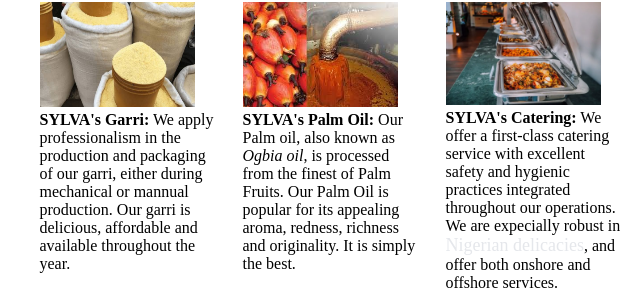
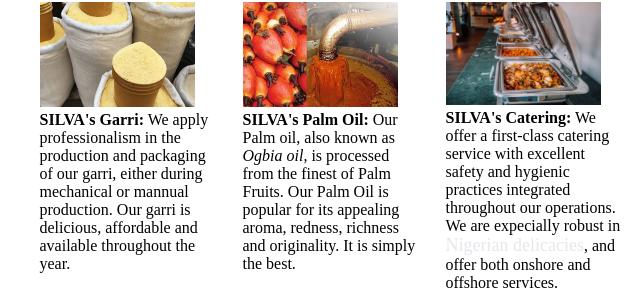
Before and after one commit to Mrlightcity/css-test, a plain HTML site: page sylvo/index.html in a window 1280 px wide. Shown: the part 516-806 px from the top of the page, 206-846 px from the left. Drawn offline with Linux system fonts and the light colour scheme.

Commit message:
Edit text content in the body element

```diff
--- a/sylvo/index.html
+++ b/sylvo/index.html
@@ -41,17 +41,17 @@
     <div class="mid">
         <div class="pic">
             <img src="./sylvo-pic/garri.jpeg" alt="Garri" height="105" width="155">
-            <div class="tsxt"><strong>SYLVA's Garri:</strong> We apply professionalism in the production and packaging of our garri, either during mechanical or mannual production. Our garri is delicious, affordable and available throughout the year. </div>
+            <div class="tsxt"><strong>SILVA's Garri:</strong> We apply professionalism in the production and packaging of our garri, either during mechanical or mannual production. Our garri is delicious, affordable and available throughout the year. </div>
         </div>
 
         <div class="pic">
             <img src="./sylvo-pic/oil .jpeg" alt="Palm Oil" height="105" width="155">
-            <div class="text"><strong>SYLVA's Palm Oil:</strong> Our Palm oil, also known as <em>Ogbia oil</em>, is processed from the finest of Palm Fruits. Our Palm Oil is popular for its appealing aroma, redness, richness and originality. It is simply the best.</div>
+            <div class="text"><strong>SILVA's Palm Oil:</strong> Our Palm oil, also known as <em>Ogbia oil</em>, is processed from the finest of Palm Fruits. Our Palm Oil is popular for its appealing aroma, redness, richness and originality. It is simply the best.</div>
         </div>
 
         <div class="pic">
             <img src="./sylvo-pic/cater.webp" alt="catering service" height="auto" width="155">
-            <div class="text"><strong>SYLVA's Catering:</strong> We offer a first-class catering service with excellent safety and hygienic practices integrated throughout our operations. We are expecially robust in <a href="https://mrlightcity.github.io/git_test/html_boilerplate">Nigerian delicacies</a>, and offer both onshore and offshore services.</div>
+            <div class="text"><strong>SILVA's Catering:</strong> We offer a first-class catering service with excellent safety and hygienic practices integrated throughout our operations. We are expecially robust in <a href="https://mrlightcity.github.io/git_test/html_boilerplate">Nigerian delicacies</a>, and offer both onshore and offshore services.</div>
         </div>
 
         <div class="pic">
```
